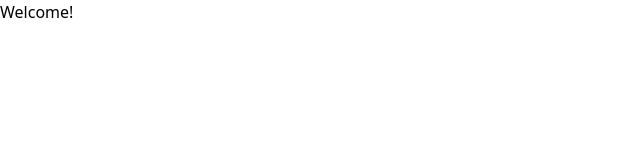
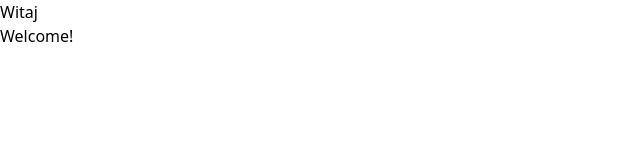
Before and after one commit to EmilM32/vue-sudoku-game, a Vue app: page / in a window 1280 px wide. Shown: the top 160 px of the page, without its empty margins (0-640 px from the left). Built offline with nearby package versions, Linux system fonts and the light colour scheme.

Commit message:
Add i18n

```diff
--- a/package.json
+++ b/package.json
@@ -13,6 +13,7 @@
   "dependencies": {
     "pinia": "^2.0.21",
     "vue": "^3.2.38",
+    "vue-i18n": "^9.2.2",
     "vue-router": "^4.1.5"
   },
   "devDependencies": {
--- a/src/App.vue
+++ b/src/App.vue
@@ -1,9 +1,13 @@
 <script setup lang="ts">
+import { useI18n } from 'vue-i18n'
+
+const { t } = useI18n()
 // import { RouterLink, RouterView } from 'vue-router'
 // import HelloWorld from './components/HelloWorld.vue'
 </script>
 
 <template>
+  <header>{{ t('message.hello') }}</header>
   <!--    <div class="wrapper">-->
   <!--      <HelloWorld msg="You did it!" />-->
 
--- /dev/null
+++ b/src/locales/index.ts
@@ -0,0 +1,13 @@
+import { createI18n } from 'vue-i18n'
+import pl from './pl.json'
+
+type MessageSchema = typeof pl
+
+export const i18n = createI18n<[MessageSchema], 'pl'>({
+  legacy: false,
+  locale: 'pl',
+  fallbackLocale: 'pl',
+  messages: {
+    pl: pl,
+  },
+})
--- /dev/null
+++ b/src/locales/pl.json
@@ -0,0 +1,5 @@
+{
+  "message": {
+    "hello": "Witaj"
+  }
+}
--- a/src/main.ts
+++ b/src/main.ts
@@ -1,13 +1,13 @@
 import { createApp } from 'vue'
 import { createPinia } from 'pinia'
-
 import App from './App.vue'
 import router from './router'
-
+import { i18n } from '@/locales'
 import './style.css'
 
 const app = createApp(App)
 
+app.use(i18n)
 app.use(createPinia())
 app.use(router)
 
--- a/tsconfig.app.json
+++ b/tsconfig.app.json
@@ -1,6 +1,6 @@
 {
   "extends": "@vue/tsconfig/tsconfig.web.json",
-  "include": ["env.d.ts", "src/**/*", "src/**/*.vue"],
+  "include": ["env.d.ts", "src/**/*", "src/**/*.vue", "src/**/*.json"],
   "exclude": ["src/**/__tests__/*"],
   "compilerOptions": {
     "composite": true,
```
Also changed, not shown: 1 other file (tests, documents, lock files or other folders).
